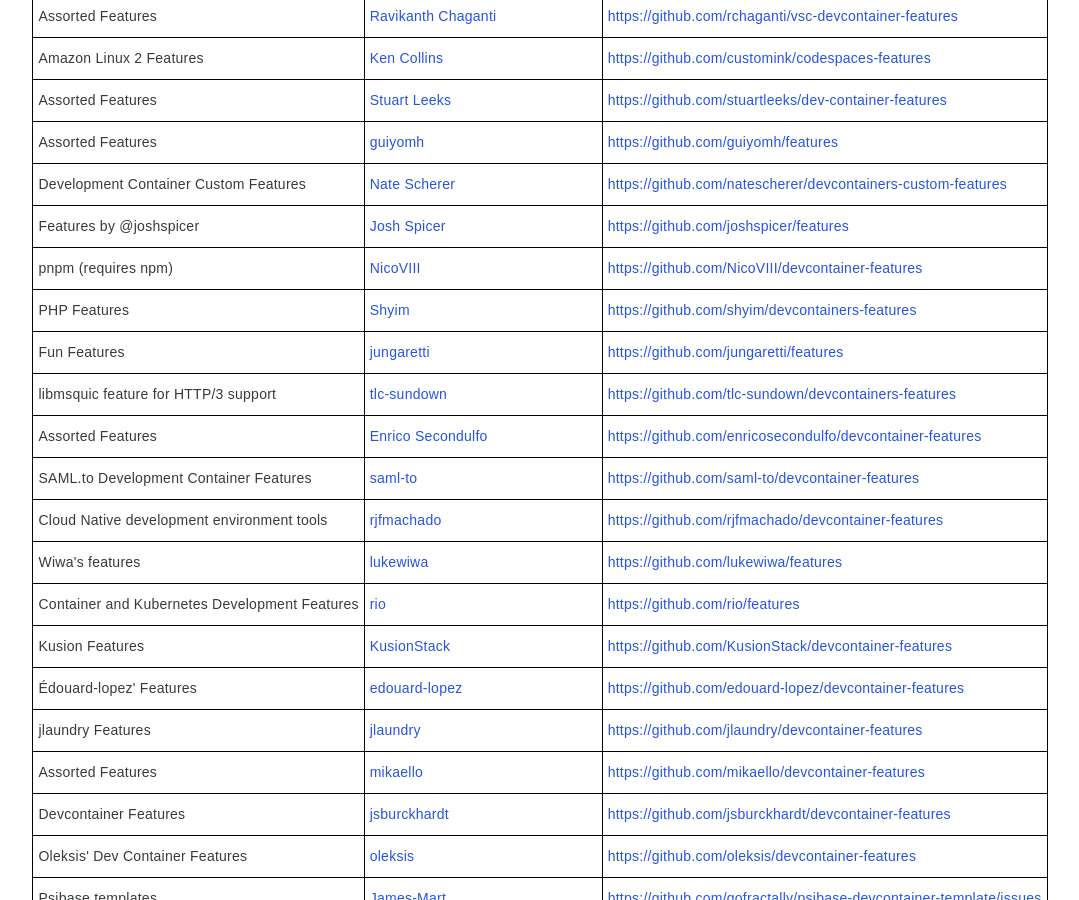
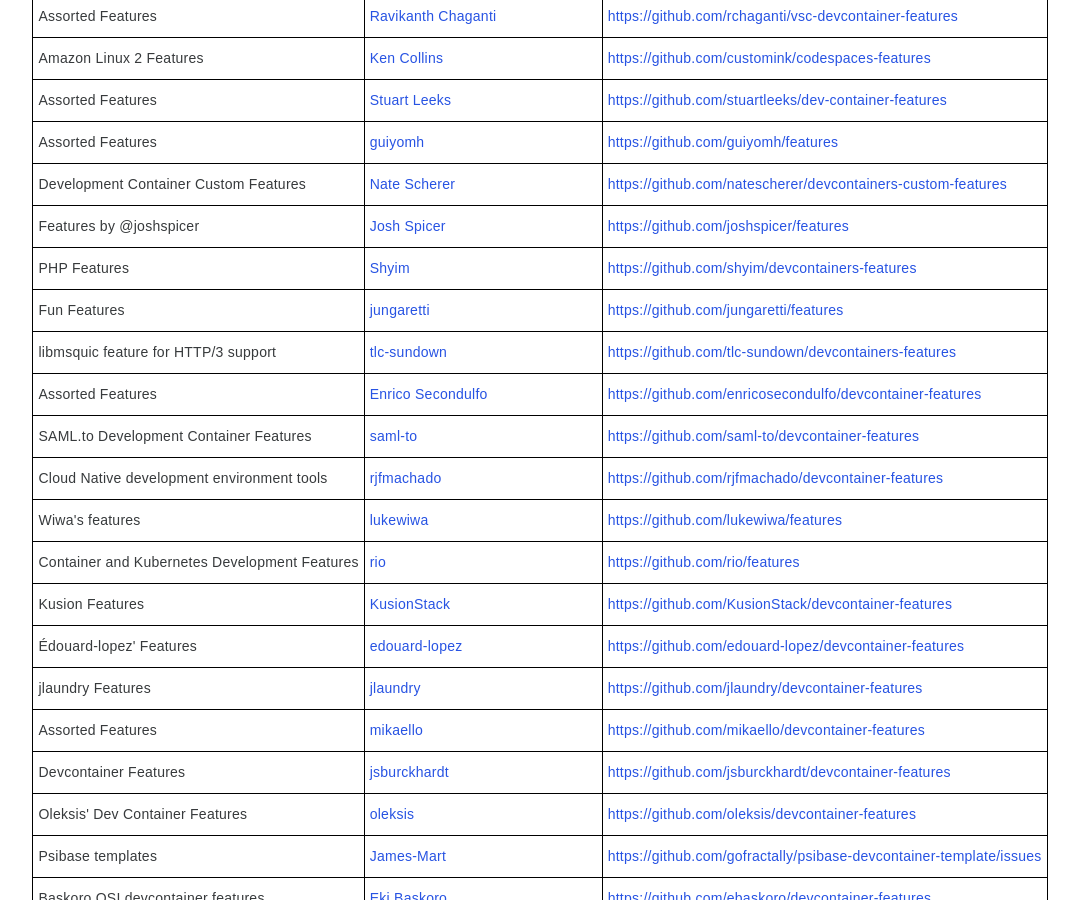
Before and after one commit to devcontainers/devcontainers.github.io, a Jekyll site: the page built from collections.html, in a window 1280 px wide and 900 px high, scrolled down 843 px. Shown: the whole window, without its empty margins (100-1179 px from the left). Built offline with Jekyll 4.4.1, drawn with Linux system fonts in a browser that asks for light colours; nearby versions of some CDN libraries; comment, search, counter and statistics services are not loaded.

Commit message:
Remove pnpm, it was moved to devcontainers-contrib
Like discussed here, pnpm was moved into devcontainers-contrib:
https://github.com/devcontainers-contrib/features/issues/265

The old repository can be removed from the index to avoid the duplicate listing of pnpm. The one in devcontainers-contrib should be used from now on.

```diff
--- a/_data/collection-index.yml
+++ b/_data/collection-index.yml
@@ -88,11 +88,6 @@
   contact: https://github.com/joshspicer/features/issues
   repository: https://github.com/joshspicer/features
   ociReference: ghcr.io/joshspicer/features
-- name: pnpm (requires npm)
-  maintainer: NicoVIII
-  contact: https://github.com/NicoVIII/devcontainer-features/issues
-  repository: https://github.com/NicoVIII/devcontainer-features
-  ociReference: ghcr.io/NicoVIII/devcontainer-features
 - name: PHP Features
   maintainer: Shyim
   contact: https://github.com/shyim/devcontainers-features/issues
```
